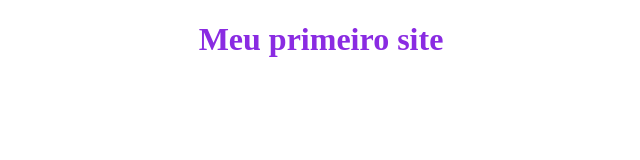
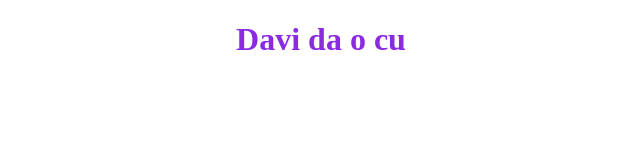
Before and after one commit to PedroHenriqueOliveiraMarques/cursoJavaScript, a plain HTML site: page index.html in a window 1280 px wide. Shown: the whole page, without its empty margins (319-959 px from the left). Drawn offline with Linux system fonts and the light colour scheme.

Commit message:
Meu primeiro site

```diff
--- a/index.html
+++ b/index.html
@@ -6,7 +6,7 @@
     <title>Document</title>
 </head>
 <body>
-    <h1 style="color:blueviolet; text-align: center;">Meu primeiro site</h1>
+    <h1 style="color:blueviolet; text-align: center;">Davi da o cu</h1>
 
 </body>
 </html>
```
